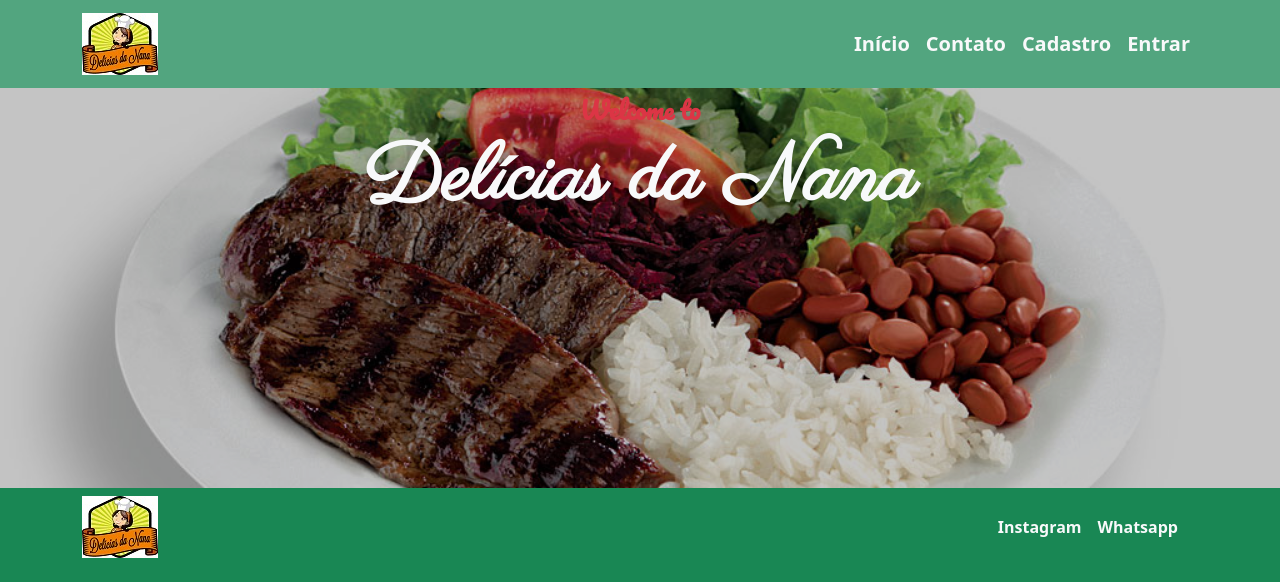
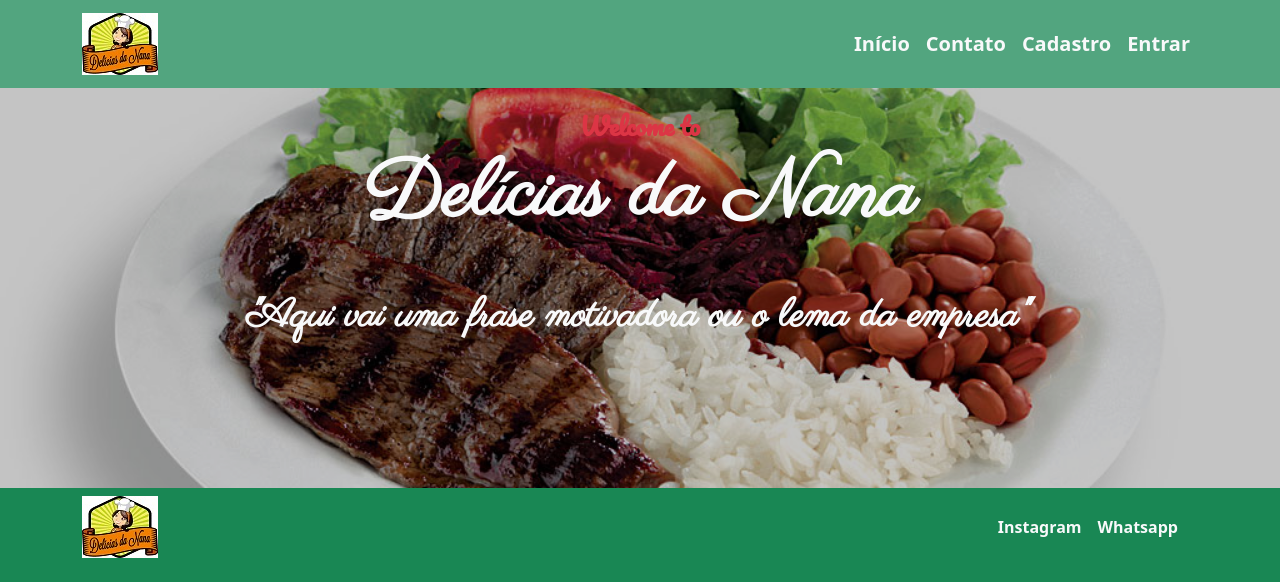
Before and after one commit to BunoQueiroz/delicias-da-nan, a Django app: page / in a window 1280 px wide. Shown: the top 582 px of the page. Run offline with Django 4.2, Linux system fonts and the light colour scheme; some libraries are stand-ins or nearby versions; grey boxes are pictures that could not be loaded.

Commit message:
Adicionando uma 'frase de efeito' na index

```diff
--- a/templates/core/index.html
+++ b/templates/core/index.html
@@ -9,9 +9,12 @@
 {% endblock links %}
 {% block content %}
 <main class="main-index">
-    <section class="presentation text-center py-2">
-        <h4 class="text-danger fs-4 pacifico fw-semibold">Welcome to</h4>
-        <h1 class="text-center text-light display-1 fw-semibold parisienne">Delícias da Nana</h1>
+    <section class="presentation">
+        <div class="container text-center py-2 text-light">
+            <h4 class="text-danger fs-4 pacifico fw-semibold mt-3">Welcome to</h4>
+            <h1 class="display-1 fw-semibold parisienne">Delícias da Nana</h1>
+            <h2 class="fs-1 fw-semibold parisienne mt-5">"Aqui vai uma frase motivadora ou o lema da empresa"</h2>
+        </div>
     </section>
 </main>
 {% endblock content %}
```
